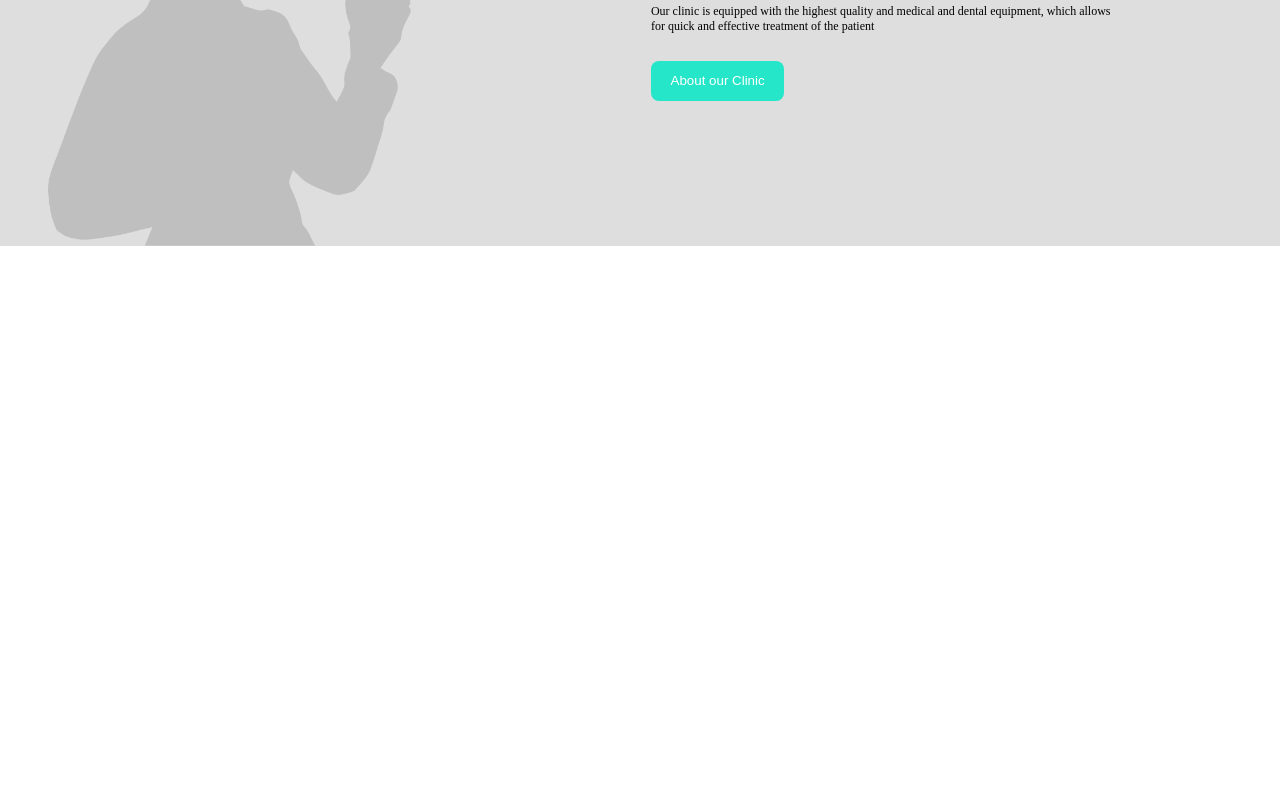
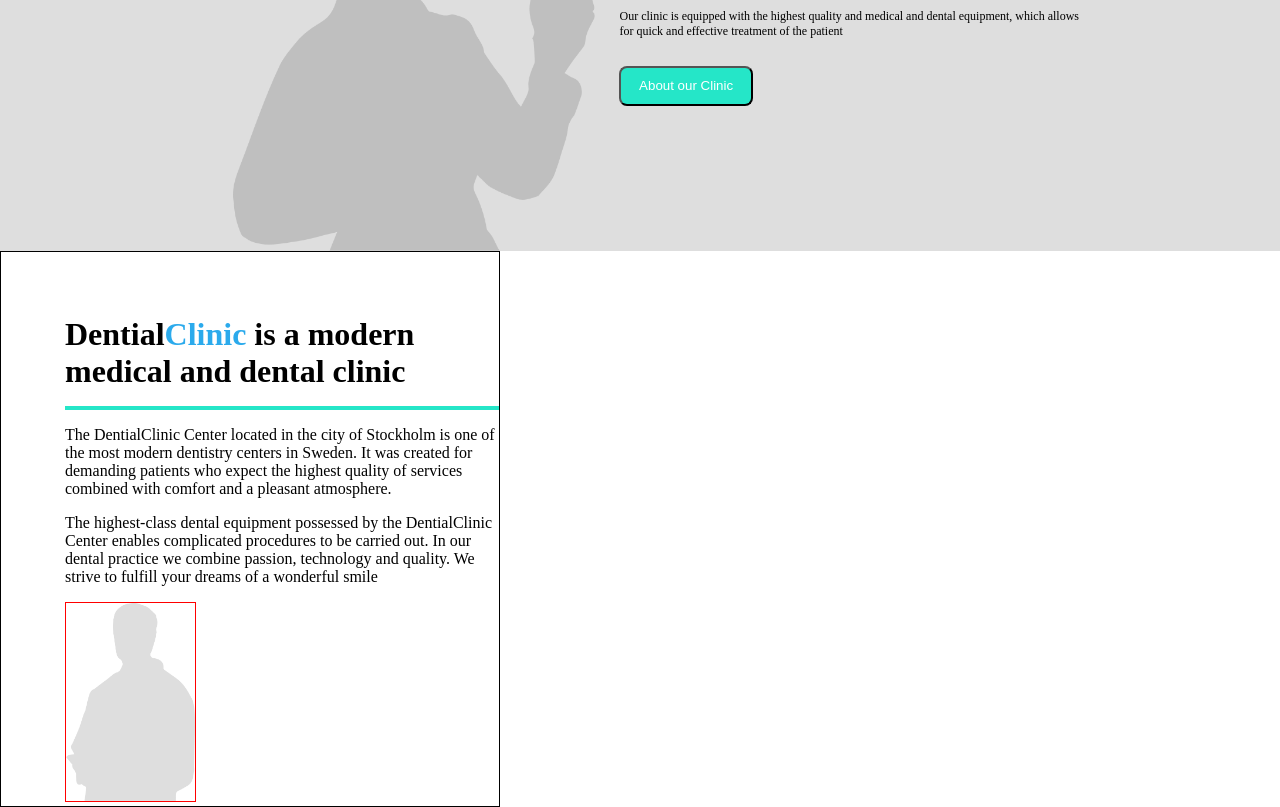
Before and after one commit to JonasSchwartz/Inl-mnsningsuppgift-jonas-schwartz, a plain HTML site: page index.html in a window 1280 px wide. Shown: the part 469-1276 px from the top of the page. Before the commit the page ends 800 px from the top, so only its background shows below. Drawn offline with Linux system fonts and the light colour scheme.

Commit message:
lite pul

```diff
--- a/index.html
+++ b/index.html
@@ -5,8 +5,8 @@
     <meta http-equiv="X-UA-Compatible" content="IE=edge">
     <meta name="viewport" content="width=device-width, initial-scale=1.0">
     <title>Dental Clinic</title>
-    <meta name="description" content="Västerås bästa tandklinik">
-    <meta name="keywords" content="tandvård,tandläkare, västerås">
+    <meta name="description" content="Stockholms bästa tandklinik">
+    <meta name="keywords" content="tandvård,tandläkare, Stockholm">
     <link rel="stylesheet" href="stylesheet.css">
     <link rel="stylesheet" href="https://cdnjs.cloudflare.com/ajax/libs/font-awesome/6.0.0-beta2/css/all.min.css" integrity="sha512-YWzhKL2whUzgiheMoBFwW8CKV4qpHQAEuvilg9FAn5VJUDwKZZxkJNuGM4XkWuk94WCrrwslk8yWNGmY1EduTA==" crossorigin="anonymous" referrerpolicy="no-referrer" />
 </head>
@@ -57,7 +57,19 @@
 
                 </div>
 
+                <div class="container">
+               <div class="about-us">
+                <h1>Dential<span>Clinic</span> is a modern
+                    medical and dental clinic</h1>
+                  <hr>
 
+                  <p>The DentialClinic Center located in the city of Stockholm is one of the most modern dentistry centers in Sweden. It was created for demanding patients who expect the highest quality of services combined with comfort and a pleasant atmosphere.
+                    <p></p>
+                    The highest-class dental equipment possessed by the DentialClinic Center enables complicated procedures to be carried out. In our dental practice we combine passion, technology and quality. We strive to fulfill your dreams of a wonderful smile</p>
+                 <img id="bild"src="./Bilder/placehold-r.png" alt="">
+                </div>
+
+               </div>
 
 
 
--- a/stylesheet.css
+++ b/stylesheet.css
@@ -26,14 +26,15 @@
 .social-logos {
 
     position: relative;
-    top: -35px;
-   margin-right: 4em;
+    top: -45px;
+    margin-right: 4em;
     justify-content: right;
     text-align: right;
 }
 .social-logos i {
     justify-content: space-between;
     color: #2bAAEC;
+    padding: .5em;
 }
 
 
@@ -58,7 +59,7 @@
     text-align: right;
 }
 .list ul {
-    font-size: 1.5rem;
+    font-size: 1rem;
     list-style-type: none;
     position: relative;
     top: -65px;
@@ -74,9 +75,10 @@
     color: #25E6C8;
 }
 .showcase {
+justify-content: center;
 display: flex;
 background-color:#DEDEDE;
-
+margin: auto;
 height: 400px;
 }
 .showcase img {
@@ -87,8 +89,8 @@ height: 400px;
 }
 .h-text {
     justify-content: right;
-    width: 700px;
-    padding: 1em 0 0 10em;
+    width: 500px;
+    padding: 1em 0 0 1em;
     text-align: left;
     display: inline-block;
     font-size: 1.5rem;
@@ -107,15 +109,45 @@ height: 400px;
     background-color:#25E6C8 ;
     color: white;
     border-radius: 8px;
-    border-color: transparent;
+
     box-shadow: transparent;
 }
 
+.about-us {
+    display: absolute;
+    border: 1px solid black;
+    justify-content: center;
+    width: 500px;
+    padding: 4em 0 0 4em;
+}
+.about-us span {
 
+    color: #2bAAEC;
+}
+.about-us hr {
+    background-color: #25E6C8;
+    margin-top: 1em ;
+    border: 2px solid #25E6C8;
+    justify-content: left;
+    text-align: center;
 
+    }
+.about-us p {
 
+    margin-top: 1em;
+    font-size: 1rem;
 
+}
+.about-us #bild {
+    border: 1px solid red;
+    display: relative;
+    height: 200px;
+    justify-content: right;
+}
+    #grid-section {
+        text-align: block;
 
+    }
 
 
 @media screen and (max-width: 760px) {
@@ -141,7 +173,7 @@ height: 400px;
     color: #25E6C8;
 }
 .logo {
-    display: block;
+    display: flex;
     text-align: center;
     margin-top: 2em;
 }
@@ -152,6 +184,21 @@ height: 400px;
     display: none;
 }
 .h-text {
+    margin-right: 20px;
+    text-align: center;
+}
+.about-us {
+    display: none;
+    background-color: #eee;
+    font-size: 1rem;
+
     text-align: left;
 }
+
+.about-us hr {
+    display: none;
 }
+.about-us img {
+    display: none;
+}
+}
```
Also changed, not shown: Bilder/placehold-r.png (added).
